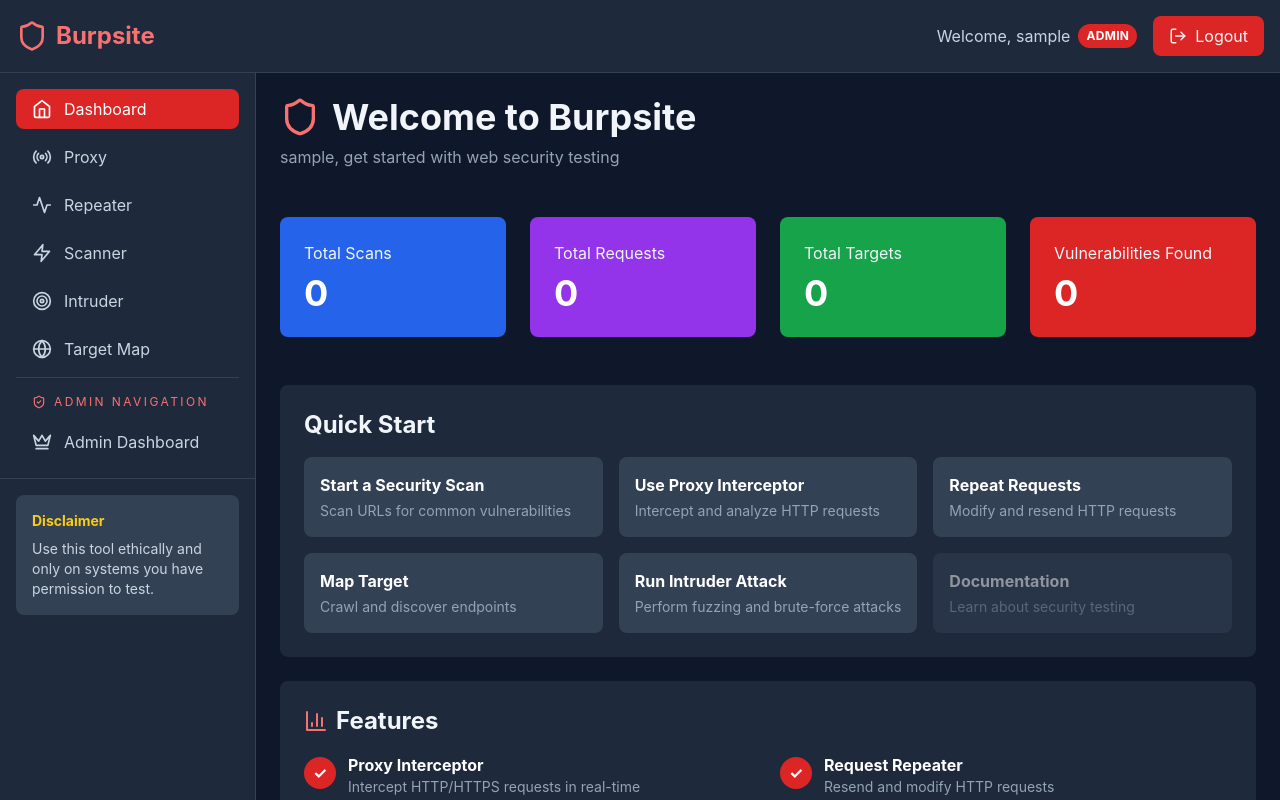
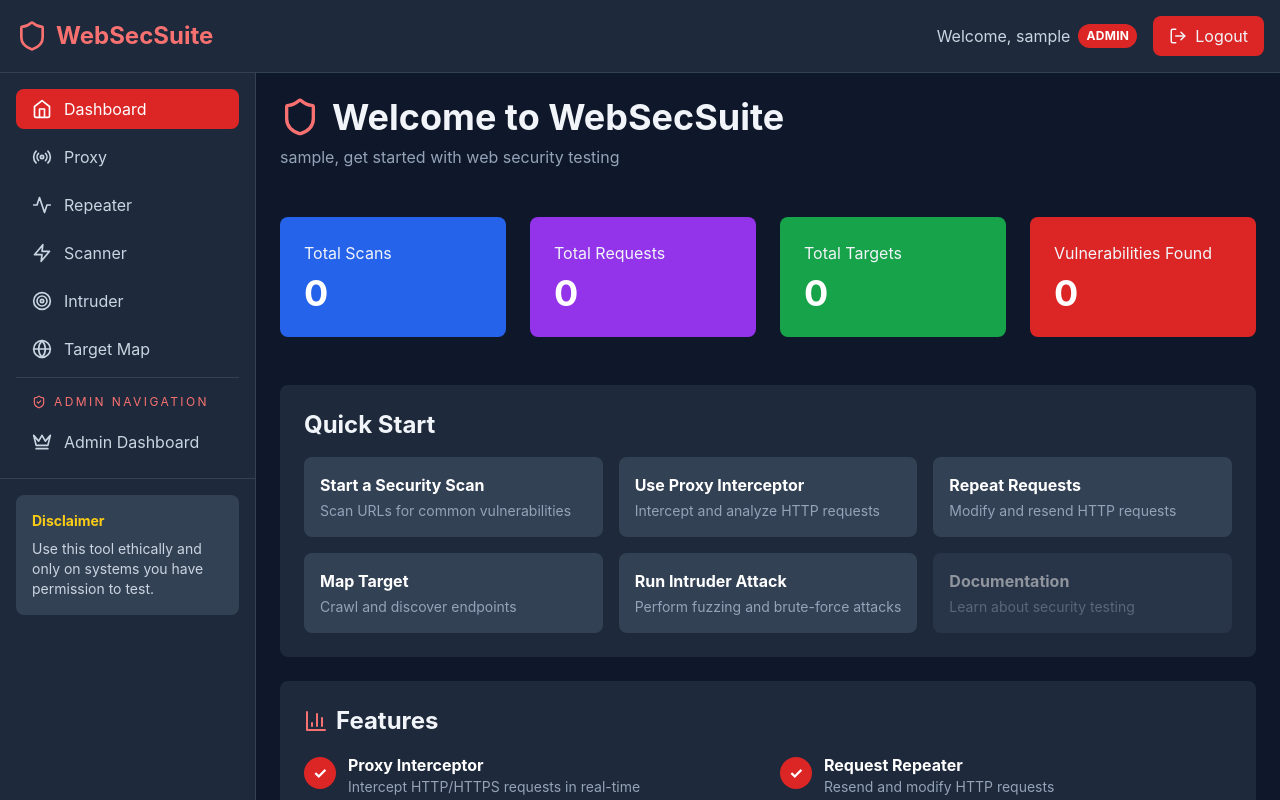
Before and after one commit to jamiljuma2/Burpsite, a React (Create React App) app in the folder frontend/: page /dashboard in a window 1280 px wide. Shown: the top 800 px of the page. Built offline with nearby package versions, Linux system fonts and the light colour scheme; no server answers; sample sign-in values are in the browser's storage.

Commit message:
Rename application to WebSecSuite

```diff
--- a/frontend/package.json
+++ b/frontend/package.json
@@ -1,5 +1,5 @@
 {
-  "name": "burpsite-frontend",
+  "name": "websecsuite-frontend",
   "version": "0.1.0",
   "private": true,
   "dependencies": {
--- a/frontend/src/components/Header.jsx
+++ b/frontend/src/components/Header.jsx
@@ -26,7 +26,7 @@ export default function Header({ onMenuToggle }) {
 
         <Link to="/" className="flex items-center gap-2 text-xl sm:text-2xl font-bold text-red-400 shrink-0">
           <Shield size={28} className="sm:w-8 sm:h-8" />
-          Burpsite
+          WebSecSuite
         </Link>
 
         <div className="ml-auto flex items-center gap-2 sm:gap-4 min-w-0">
--- a/frontend/src/pages/DashboardPage.jsx
+++ b/frontend/src/pages/DashboardPage.jsx
@@ -81,7 +81,7 @@ export default function DashboardPage() {
         <div className="mb-12">
           <h1 className="text-4xl font-bold mb-2 flex items-center gap-3">
             <Shield className="text-red-400" size={40} />
-            Welcome to Burpsite
+            Welcome to WebSecSuite
           </h1>
           <p className="text-slate-400">
             {user?.username}, get started with web security testing
--- a/frontend/src/pages/LoginPage.jsx
+++ b/frontend/src/pages/LoginPage.jsx
@@ -37,7 +37,7 @@ export default function LoginPage() {
     >
       <div className="auth-form-wrapper">
         <div className="auth-form-card">
-          <h1 className="text-3xl font-bold text-red-400 mb-8 text-center">Burpsite</h1>
+          <h1 className="text-3xl font-bold text-red-400 mb-8 text-center">WebSecSuite</h1>
 
           {error && <Alert type="error" message={error} />}
 
```
Also changed, not shown: frontend/public/index.html (+3 -3 lines), 1 other file (tests, documents, lock files or other folders).
